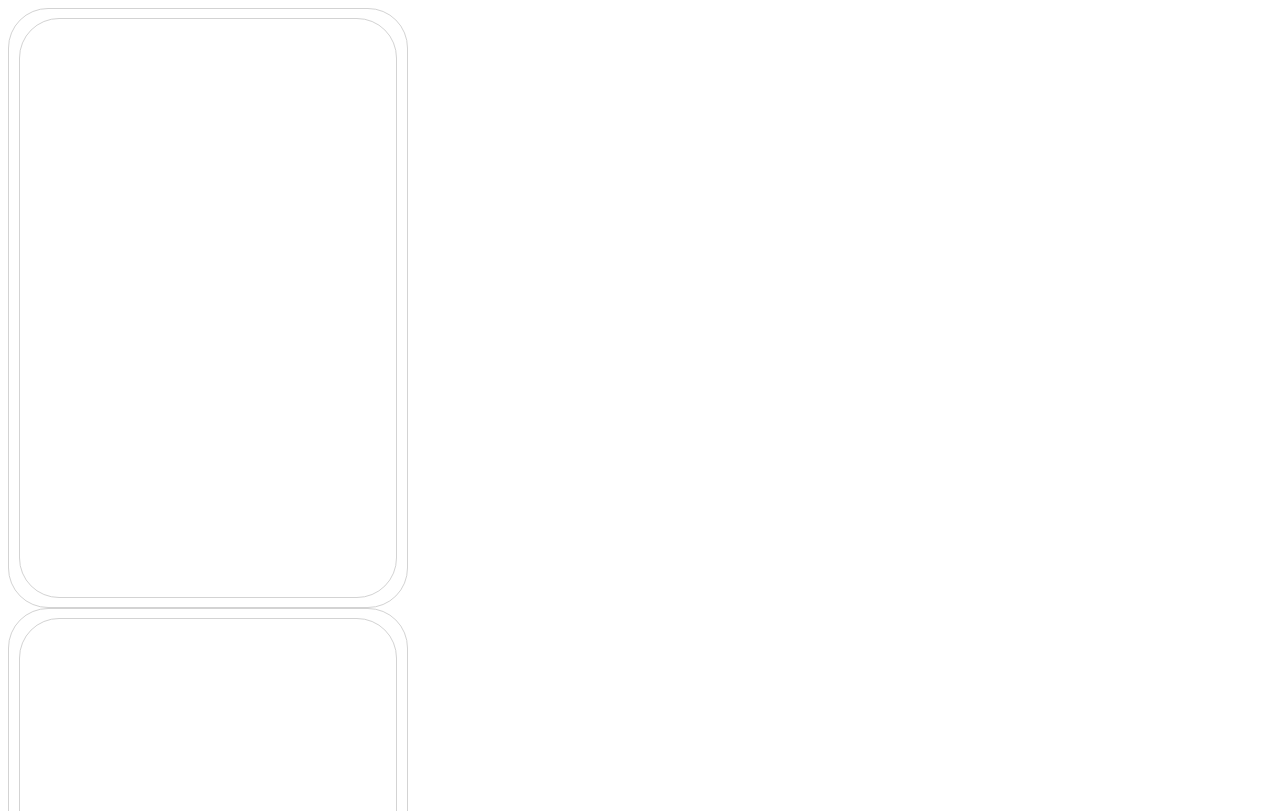
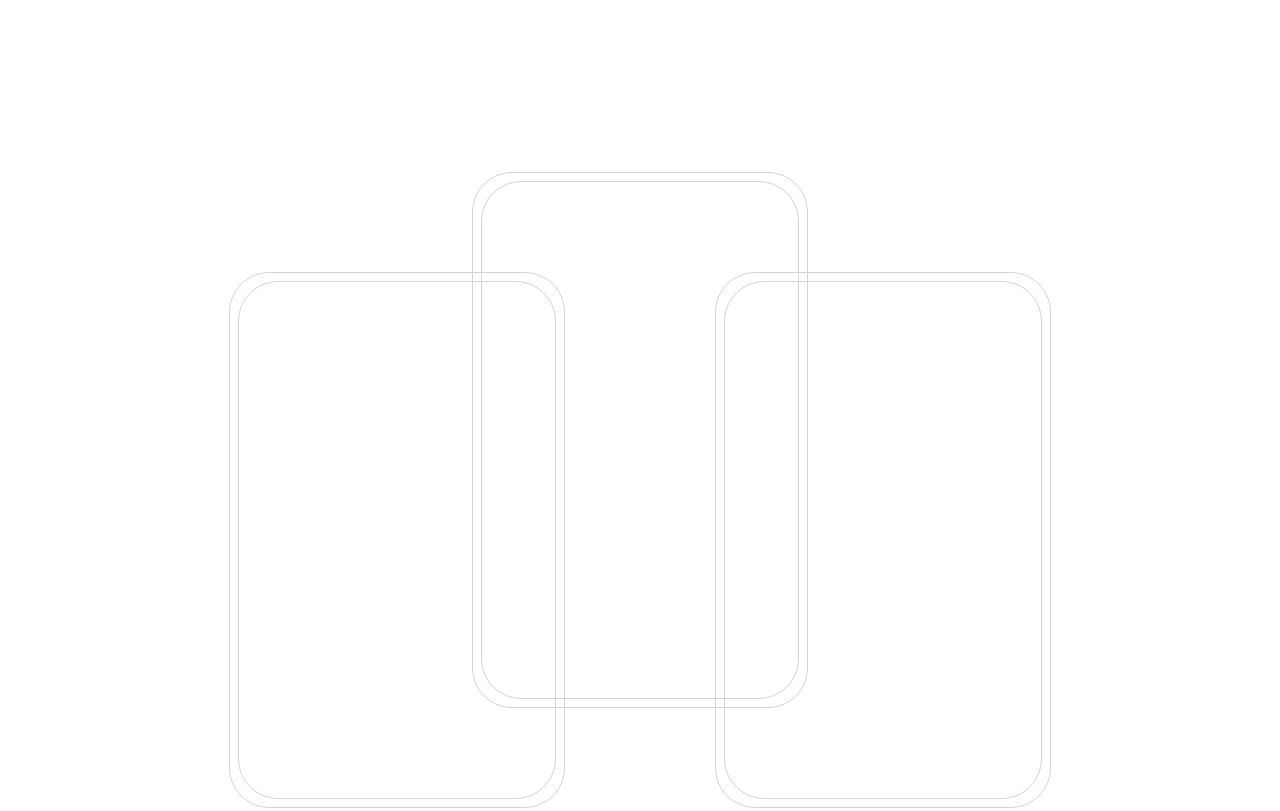
Before and after one commit to wrfmartinez/card-scrolling-animation, a plain HTML site: page index.html in a window 1280 px wide. Shown: the top 811 px of the page. Drawn offline with Linux system fonts and the light colour scheme.

Commit message:
Position cards appopriately on the screen

```diff
--- a/css/style.css
+++ b/css/style.css
@@ -9,23 +9,41 @@
 }
 
 #cards-wrapper {
-  height: 37.5rem;
-  width: 25rem;
+  display: flex;
+  justify-content: center;
+  align-items: end;
+  height: 100dvh;
+}
+
+#cards-container {
+  display: flex;
+  justify-content: center;
+  align-items: center;
+  gap: 150px;
 }
 
 .card-border {
   display: flex;
   justify-content: center;
   align-items: center;
-  height: 100%;
-  width: 100%;
+  height: 33.5rem;
+  width: 21rem;
   border: 1px solid lightgray;
   border-radius: 40px;
 }
 
-.card {
+.card-content {
   height: 97%;
   width: 95%;
   border: 1px solid lightgray;
   border-radius: 40px;
 }
+
+#card-left, #card-right {
+  margin-top: 200px;
+}
+
+#card-middle {
+  position: fixed;
+  z-index: 10;
+}
--- a/index.html
+++ b/index.html
@@ -9,15 +9,27 @@
 </head>
 <body>
   <section id="cards-wrapper">
+    <section id="cards-container">
+
+      <div id="card-left">
         <div class="card-border">
-      <div class="card"></div>
+          <div class="card-content"></div>
         </div>
+      </div>
+
+      <div id="card-middle">
         <div class="card-border">
-      <div class="card"></div>
+          <div class="card-content"></div>
         </div>
+      </div>
+
+      <div id="card-right">
         <div class="card-border">
-      <div class="card"></div>
+          <div class="card-content"></div>
         </div>
+      </div>
+
+    </section>
   </section>
 </body>
 </html>
```
Lines whose indentation alone changed are shown as unchanged.
